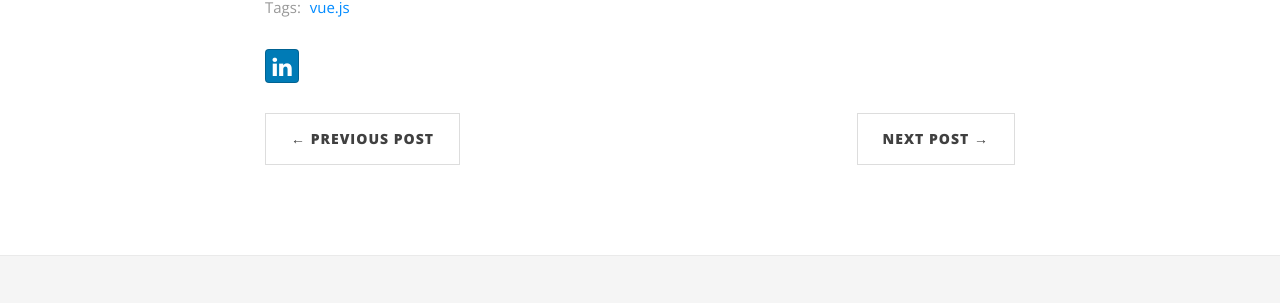
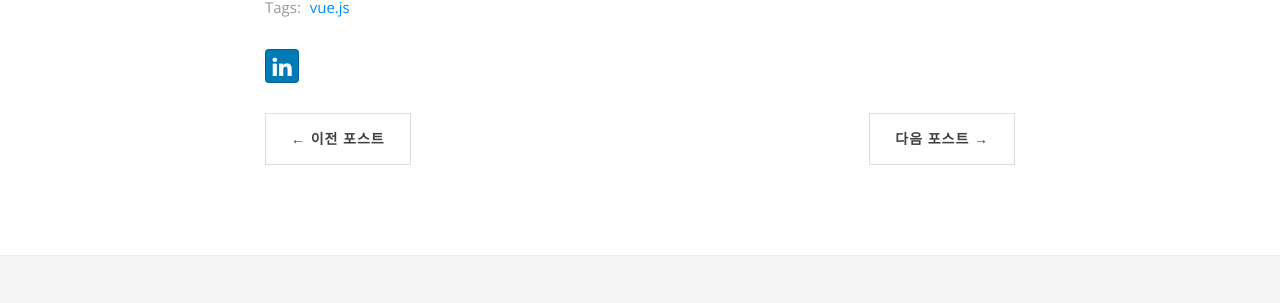
Before and after one commit to JUNWOO45/junwoo45.github.io.archived, a Jekyll site: the page built from _posts/2019-06-05-vue6_classbinding.md, in a window 1280 px wide and 1337 px high. Shown: the part 848-1151 px from the top of the window. Built offline with Jekyll 4.4.1, drawn with Linux system fonts in a browser that asks for light colours; nearby versions of some CDN libraries; comment, search, counter and statistics services are not loaded.

Commit message:
이전, 다음 버튼명 변경

```diff
--- a/_layouts/post.html
+++ b/_layouts/post.html
@@ -55,12 +55,12 @@
       <ul class="pager blog-pager">
         {% if page.previous.url %}
         <li class="previous">
-          <a href="{{ page.previous.url | relative_url }}" data-toggle="tooltip" data-placement="top" title="{{page.previous.title}}">&larr; Previous Post</a>
+          <a href="{{ page.previous.url | relative_url }}" data-toggle="tooltip" data-placement="top" title="{{page.previous.title}}">&larr; 이전 포스트</a>
         </li>
         {% endif %}
         {% if page.next.url %}
         <li class="next">
-          <a href="{{ page.next.url | relative_url }}" data-toggle="tooltip" data-placement="top" title="{{page.next.title}}">Next Post &rarr;</a>
+          <a href="{{ page.next.url | relative_url }}" data-toggle="tooltip" data-placement="top" title="{{page.next.title}}">다음 포스트 &rarr;</a>
         </li>
         {% endif %}
       </ul>
--- a/index.html
+++ b/index.html
@@ -61,12 +61,12 @@
 <ul class="pager main-pager">
   {% if paginator.previous_page %}
   <li class="previous">
-    <a href="{{ paginator.previous_page_path | relative_url }}">&larr; 최신 글</a>
+    <a href="{{ paginator.previous_page_path | relative_url }}">&larr; 최신 목록</a>
   </li>
   {% endif %}
   {% if paginator.next_page %}
   <li class="next">
-    <a href="{{ paginator.next_page_path | relative_url }}">이전 글 &rarr;</a>
+    <a href="{{ paginator.next_page_path | relative_url }}">이전 목록 &rarr;</a>
   </li>
   {% endif %}
 </ul>
```
